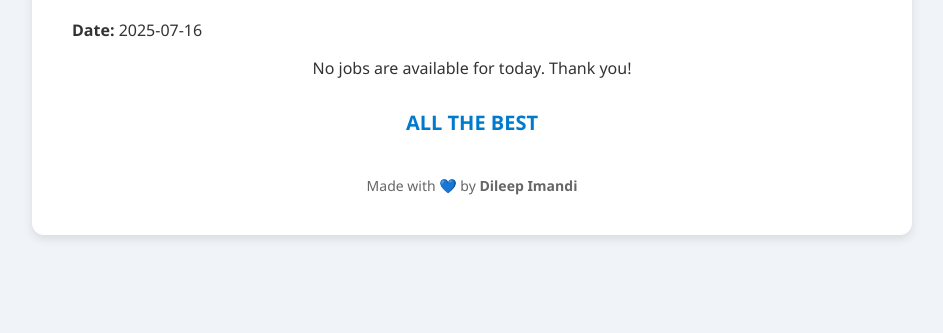
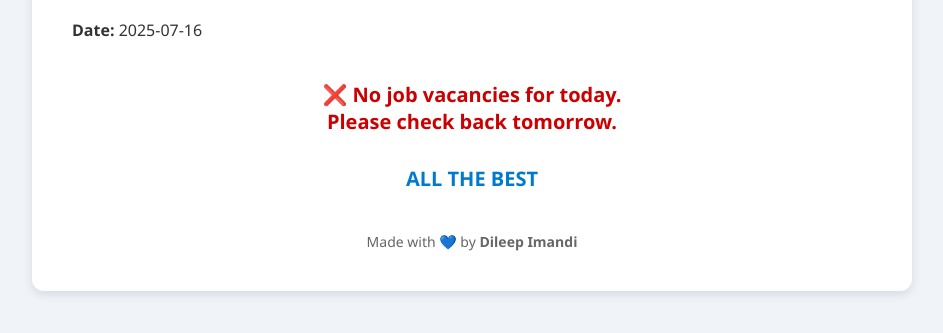
Before and after one commit to dileep2112/fresher-jobs, a plain HTML site: page daily-jobs.html in a window 1280 px wide. Shown: the part 127-460 px from the top of the page, without its empty margins (168-1111 px from the left). Drawn offline with Linux system fonts and the light colour scheme.

Commit message:
Daily auto update

```diff
--- a/daily-jobs.html
+++ b/daily-jobs.html
@@ -60,7 +60,11 @@
         <div class="container">
             <h1>👨‍💻 Aryann – Daily Job Alerts for Freshers</h1>
             <p><strong>Date:</strong> 2025-07-16</p>
-            <p style='text-align:center;'>No jobs are available for today. Thank you!</p>
+
+        <div style='text-align:center; font-size:20px; font-weight:bold; color:#c00; margin-top:40px;'>
+            ❌ No job vacancies for today.<br>Please check back tomorrow.
+        </div>
+
             <div class="message">ALL THE BEST</div>
             <footer>
                 Made with 💙 by <strong>Dileep Imandi</strong>
```
